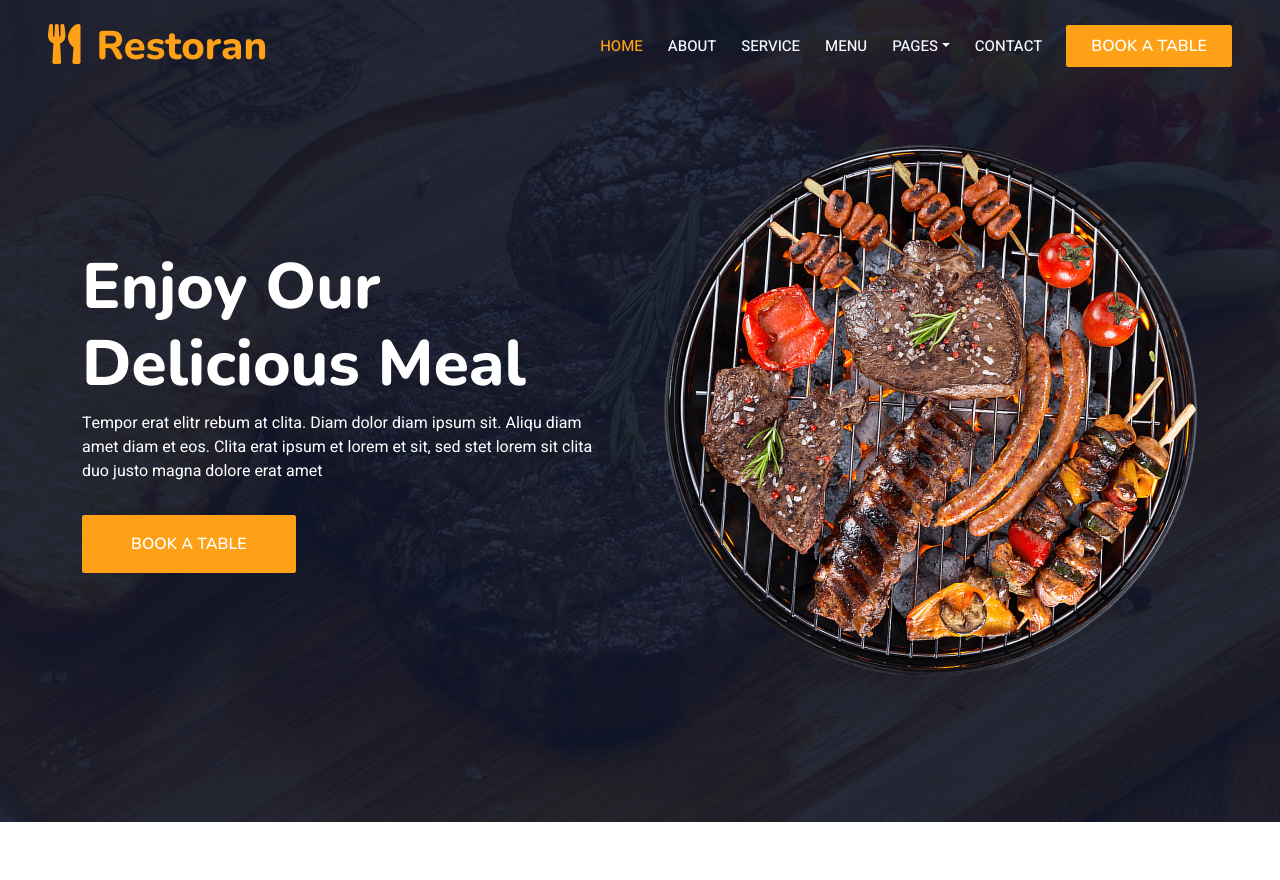
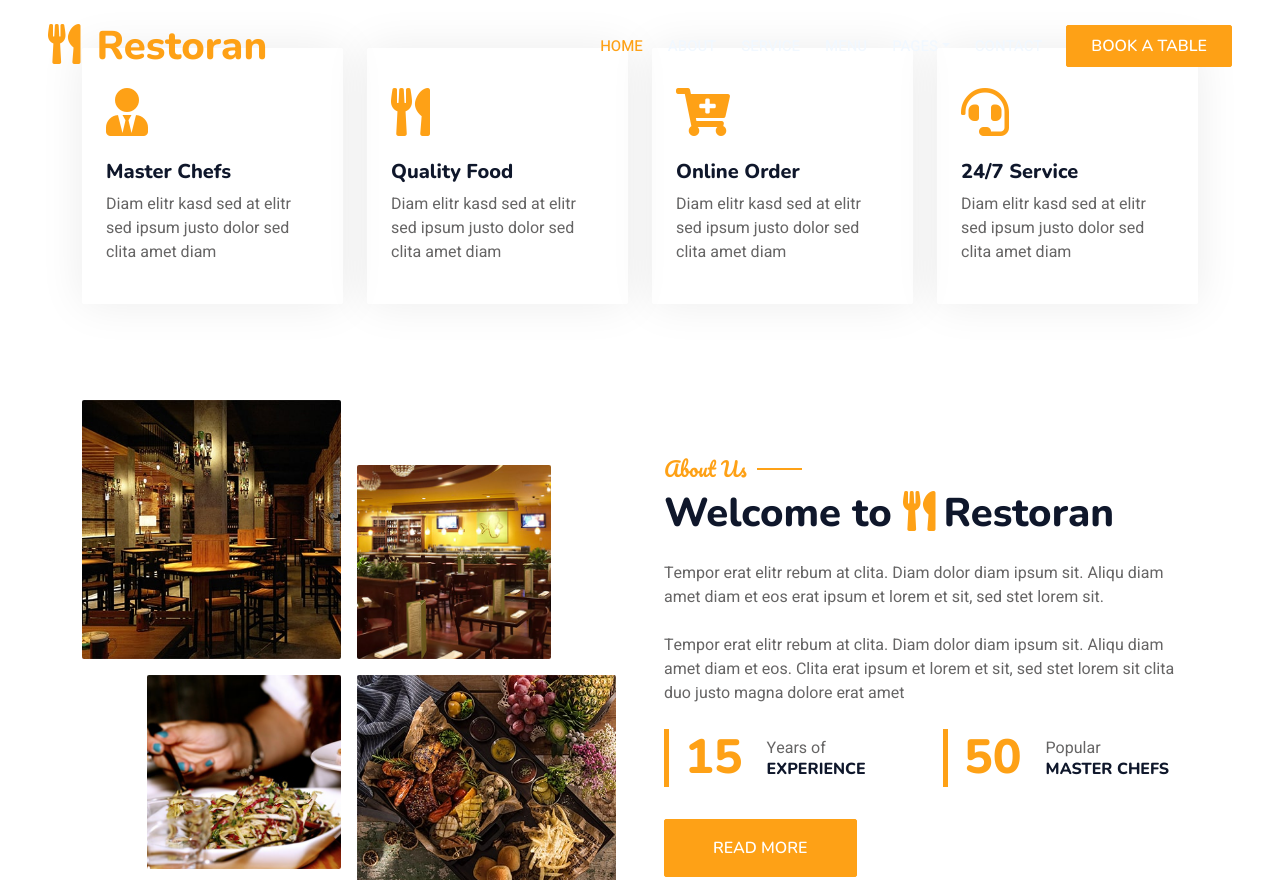
Before and after one commit to IDKSenpai/coffee-web, a plain HTML site: page index.html in a window 1280 px wide. Shown: the top 880 px of the page. Drawn offline with nearby package versions, Linux system fonts and the light colour scheme.

Commit message:
test auto build

```diff
--- a/index.html
+++ b/index.html
@@ -106,7 +106,7 @@
           </div>
         </nav>
 
-        <div class="container-xxl py-5 bg-dark hero-header mb-5">
+        <!-- <div class="container-xxl py-5 bg-dark hero-header mb-5">
           <div class="container my-5 py-5">
             <div class="row align-items-center g-5">
               <div class="col-lg-6 text-center text-lg-start">
@@ -129,7 +129,7 @@
               </div>
             </div>
           </div>
-        </div>
+        </div> -->
       </div>
       <!-- Navbar & Hero End -->
 
```
